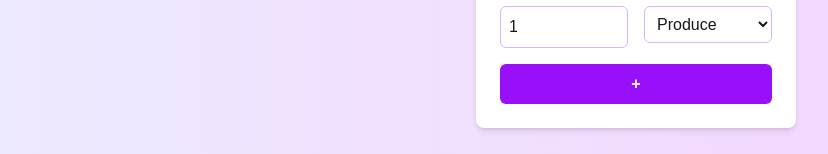
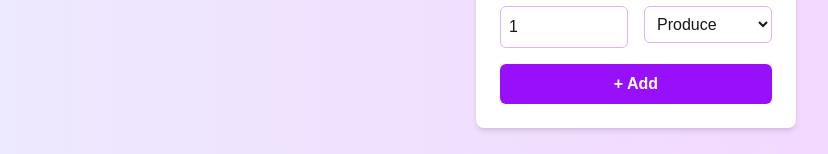
Before and after one commit to cresdom/cprg306-assignments, a Next.js app: page /week-5 in a window 1280 px wide. Shown: the part 272-426 px from the top of the page, without its empty margins (4-832 px from the left). Built offline with nearby package versions, Linux system fonts and the light colour scheme.

Commit message:
updated button

```diff
--- a/app/week-5/NewItem.js
+++ b/app/week-5/NewItem.js
@@ -80,7 +80,7 @@ export default function NewItem() {
         </div>
 
         {/* submit button */}
-        <button type="submit"className="w-full bg-purple-600 hover:bg-purple-700 text-white font-bold py-2 rounded-md transition">+</button>
+        <button type="submit"className="w-full bg-purple-600 hover:bg-purple-700 text-white font-bold py-2 rounded-md transition">+ Add</button>
         </form>
     );
 }
```
